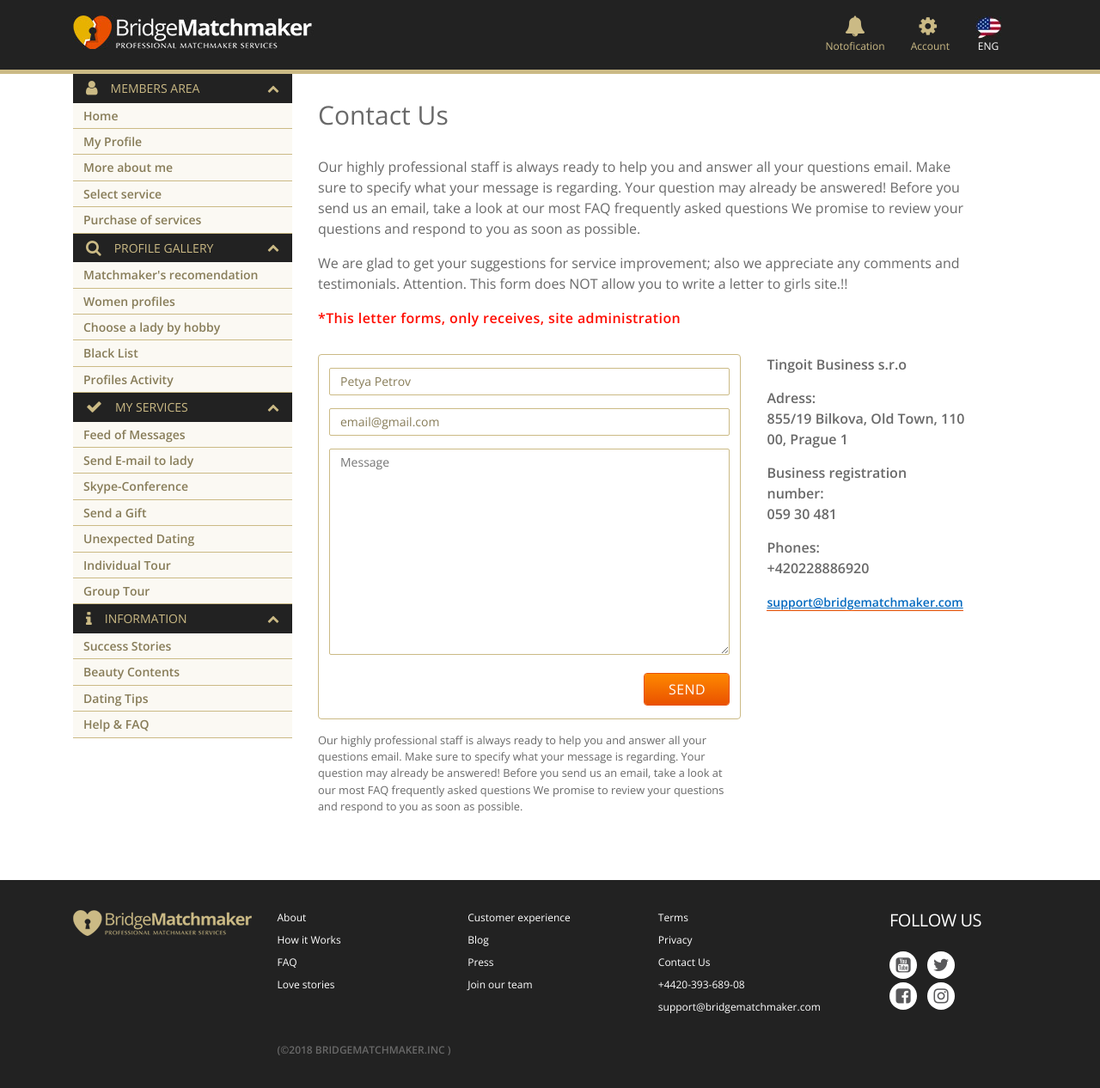
After one commit to bridgematchmaker/match, a PHP site: page /member/contact_us.php in a window 1280 px wide. The commit adds this page. Shown: the whole page at 86% size. Run offline with PHP 8.4, Linux system fonts and the light colour scheme; a user stored in the database is signed in; data comes from the database, SQL or seed files in the repository; data that the repository does not hold is empty.

Commit message:
21.09.2018 Добавил 'Contact US' в кабинете клиента

```diff
--- /dev/null
+++ b/member/assets/css/style.contact.css
@@ -0,0 +1,137 @@
+/* Page styles */
+
+h5{
+	letter-spacing: -.025em;
+}
+h2 + h5 {
+	margin-top: 22px;
+}
+.small{
+	font-size: 12px;
+}
+
+.text-red {
+	color: #ff0c00;
+	font-weight: 600;
+	letter-spacing: .025em;
+}
+
+.text-accent {
+	color: #e95000;
+}
+.text-gray {
+	color: #696969;
+}
+
+.btn {
+	display: inline-block;
+	font-size: 20px;
+	line-height: 22px;
+	text-transform: uppercase;
+	font-weight: 600;
+	padding: 12px;
+	border-radius: 3px;
+	letter-spacing: .025em;
+	transition: all .3s;
+	overflow: hidden;
+}
+.btn.btn-gradient {
+	position: relative;
+	color: #ffffff;
+	border: 1px solid #e95000;
+	background: transparent;
+}
+.btn.btn-gradient:before {
+	position: absolute;
+	content: '';
+	top: -1px;
+	left: -1px;
+	right: -1px;
+	bottom: -1px;
+	background: linear-gradient(to bottom, #ff8a00, #e95000);
+	transition: all .3s;
+	z-index: -1;
+}
+.btn.btn-gradient:after{
+	position: absolute;
+	content: '';
+	top: -1px;
+	left: -1px;
+	right: -1px;
+	bottom: -1px;
+	background: linear-gradient(to top, #ff8a00,  #ff8a00);
+	transition: all .3s;
+	z-index: -1;
+	opacity: 0;
+}
+.btn.btn-gradient:hover:before {
+	opacity: 0;
+}
+.btn.btn-gradient:hover:after {
+	opacity: 1;
+}
+/* contact list*/
+.contact-info-list {
+	color: #696969;
+	font-weight: 600;
+}
+.contact-info-list li + li {
+	margin-top: 15px;
+}
+.contact-info-list li span {
+	display: block;
+}
+.contact-info-list li a {
+	color: #046ac0;
+	text-decoration: underline;
+}
+.contact-info-list li a:hover {
+	text-decoration: none;
+}
+	/* box contact info*/
+* + .box-contact-info {
+	margin-top: 30px;
+}
+.contact-form {
+	padding: 15px 12px;
+	border-radius: 4px;
+	border: 1px solid #cbba85;
+}
+.contact-form + * {
+	margin-top: 15px;
+}
+.form-item + .form-item {
+	margin-top: 15px;
+}
+.form-item {
+	position: relative;
+}
+.form-item .load{
+	position: absolute;
+	right: 10px;
+	bottom: 10px;
+	cursor: pointer;
+}
+.form-item .load i {
+	font-size: 22px;
+	color: #877c58;
+}
+.form-item .btn {
+	min-width: 100px;
+}
+.form-item input, .form-item textarea {
+	width: 100%;
+	border: 1px solid #cbba85;
+	padding: 6px 12px;
+	border-radius: 2px;
+	font-size: 14px;
+	line-height: 18px;
+	color: #877c58;
+}
+.form-item textarea {
+	height: 240px;
+	padding-bottom: 40px;
+}
+.form-item input[type='file'] {
+	display: none;
+}
--- /dev/null
+++ b/member/contact_us.php
@@ -0,0 +1,132 @@
+<?
+session_start();
+isset($_SESSION['email_client']) or die("<script>javascript:window.location='../login.php'</script>");
+$page_menu_name = "Contact us";
+?>
+<!DOCTYPE html>
+<html lang="en">
+
+    <head>
+        <meta charset="utf-8">
+        <meta http-equiv="X-UA-Compatible" content="IE=edge">
+        <meta name="viewport" content="width=device-width, initial-scale=1" />
+        <meta name="description" content="Something There">
+        <meta name="author" content="">
+        <title>BridgeMatchmaker</title>
+
+        <link href="https://fonts.googleapis.com/css?family=Open+Sans:400,600" rel="stylesheet">
+        <!-- Custom Style -->
+        <link href="assets/css/style.css" rel="stylesheet" type="text/css">
+		<!--Style Content Page-->
+        <link href="assets/css/style.content.css" rel="stylesheet" type="text/css">
+
+        <link href="assets/css/style.contact.css" rel="stylesheet" type="text/css">
+        <!-- Bootstrap -->
+        <link href="assets/css/bootstrap.min.css" rel="stylesheet" type="text/css">
+        <!-- Font Awesome -->
+        <link href="assets/css/font-awesome.min.css" rel="stylesheet" type="text/css">
+        <!-- Owl Carousel -->
+        <link href="assets/css/owl.carousel.min.css" rel="stylesheet" type="text/css">
+        <!-- Favicon -->
+        <link rel="icon" href="" type="image/png" />
+
+    </head>
+
+<body>
+<?
+include("../connect.php");
+include("./function/user_bd.php");
+include("./function/user_check.php");
+require "./header.php";
+?>
+<div class="site-wrapper">
+    <div class="container">
+        <div class="row">
+			<? require "./menu.php"; ?>
+
+<!-- Main Page Content (start)-->
+            <div class="main-content col-md-9">
+                <div class="row">
+                    <div class="col-lg-11">
+                        <h2 class="page-title text-gray">
+                            Contact Us
+                        </h2>
+
+                        <p class="text-gray">
+                            Our highly professional staff is always ready to help you and answer all your questions email. Make sure to specify what your message is regarding. Your question may already be answered! Before you send us an email, take a look at our most FAQ frequently asked questions We promise to review your questions and respond to you as soon as possible.
+                        </p>
+                        <p class="text-gray">
+                            We are glad to get your suggestions for service improvement; also we appreciate any comments and testimonials. Attention. This form does NOT allow you to write a letter to girls site.!!
+                        </p>
+                        <p class="text-red">
+                            *This letter forms, only receives, site administration
+                        </p>
+
+                        <div class="box-contact-info">
+                            <div class="row">
+                                <div class="col-lg-4 order-lg-2">
+                                    <ul class="contact-info-list">
+                                        <li>
+                                            Tingoit Business s.r.o
+                                        </li>
+                                        <li>
+                                            <span>Adress:</span>
+                                            855/19 Bilkova, Old Town,
+                                            110 00, Prague 1
+                                        </li>
+                                        <li>
+                                            <span>Business registration number:</span>
+                                            059 30 481
+                                        </li>
+                                        <li>
+                                            <span>Phones:</span>
+                                            +420228886920
+                                        </li>
+                                        <li>
+                                            <a href="mailto:#">support@bridgematchmaker.com</a>
+                                        </li>
+                                    </ul>
+                                </div>
+                                <div class="col-lg-8 order-lg-1 mt-4 mt-lg-0">
+                                    <form action="./function/send_contact_us.php" method="POST" class="contact-form">
+                                        <input type="hidden" name="user_id" value="<? echo $user_id; ?>">
+                                        <div class="form-item">
+                                            <input type="text"  name="user_name" placeholder="Name" value="<? echo($first_name." ".$last_name); ?>" >
+                                        </div>
+                                        <div class="form-item">
+                                            <input type="text"  name="email" placeholder="Email" value="<? echo $email_client; ?>" >
+                                        </div>
+                                        <div class="form-item">
+                                            <textarea name="message" placeholder="Message"></textarea>
+                                        </div>
+                                        <div class="form-item text-right">
+                                            <button type="submit" class="btn btn-gradient">SEND</button>
+                                        </div>
+                                    </form>
+                                    <p class="small text-gray">
+                                        Our highly professional staff is always ready to help you and answer all your questions email. Make sure to specify what your message is regarding. Your question may already be answered! Before you send us an email, take a look at our most FAQ frequently asked questions We promise to review your questions and respond to you as soon as possible.
+                                    </p>
+                                </div>
+                            </div>
+                        </div>
+                    </div>
+
+                </div>
+            </div>
+<!-- Main Page Content (end)-->
+        </div>
+    </div>
+</div>
+
+<? require "footer.php";?>
+
+<!-- Site Scripts (start)-->
+    <script src="assets/js/jquery.min.js"></script>
+    <script src="assets/js/owl.carousel.min.js"></script>
+    <script src="assets/js/bootstrap.min.js"></script>
+    <script src="assets/js/custom.js"></script>
+<!-- Site Scripts (end)-->
+
+</body>
+
+</html>
--- a/member/footer.php
+++ b/member/footer.php
@@ -77,7 +77,7 @@
 								</a>
 							</li>
 							<li>
-								<a href="#">
+								<a href="./contact_us.php">
 									Contact Us
 								</a>
 							</li>
--- a/member/msg.php
+++ b/member/msg.php
@@ -76,6 +76,10 @@ switch ($msg_id)
 		case 6:
 			$msg = "You can not send letters, because you are not assigned a personal machmaker."; // Введите сообщение
 		break;
+
+		case 7:
+			$msg = "Your message was successfully sent"; // Введите сообщение
+		break;
 	}
 
 ?>
```
Also changed, not shown: member/function/send_contact_us.php (added, +83 -0 lines).
